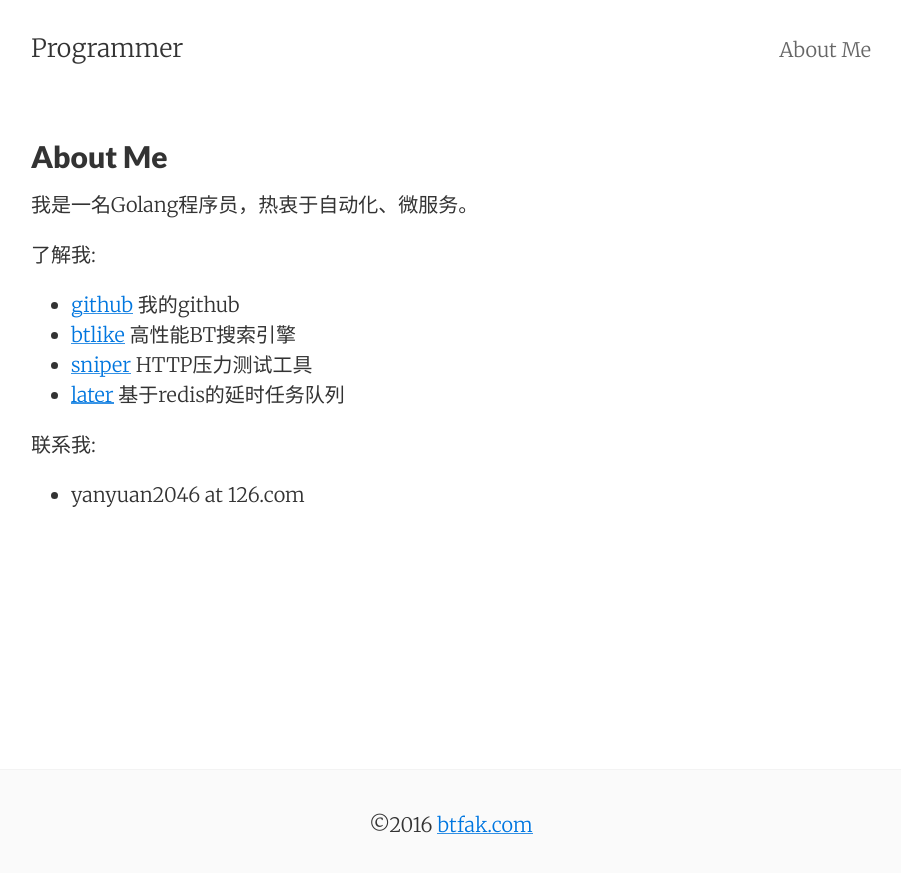
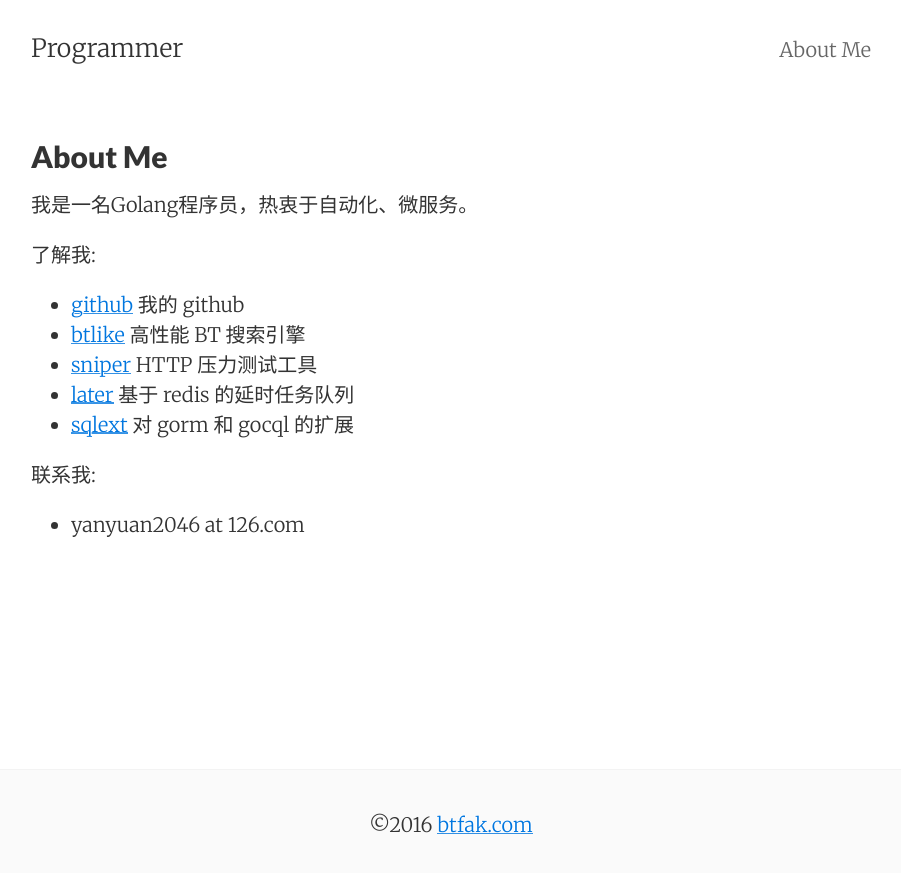
Before and after one commit to btfak/btfak.github.io, a Jekyll site: the page built from about.md, in a window 1280 px wide. Shown: the top 873 px of the page, without its empty margins (189-1090 px from the left). Built offline with Jekyll 4.4.1, drawn with Linux system fonts in a browser that asks for light colours.

Commit message:
feat: 完善 about me
Change-Id: I1cfdd254002dd0e6fdf1bba28eebbe234b24812f

```diff
--- a/about.md
+++ b/about.md
@@ -9,11 +9,11 @@ tags: about
 
 了解我:
 
-- [github](http://github.com/btfak) 我的github
-- [btlike](http://gitlab.com/btlike) 高性能BT搜索引擎
-- [sniper](http://github.com/btfak/sniper) HTTP压力测试工具
-- [later](http://github.com/btfak/later) 基于redis的延时任务队列
-
+- [github](http://github.com/btfak) 我的 github
+- [btlike](http://gitlab.com/btlike) 高性能 BT 搜索引擎
+- [sniper](http://github.com/btfak/sniper) HTTP 压力测试工具
+- [later](http://github.com/btfak/later) 基于 redis 的延时任务队列
+- [sqlext](http://github.com/btfak/sqlext) 对 gorm 和 gocql 的扩展
 
 联系我:
 
```
